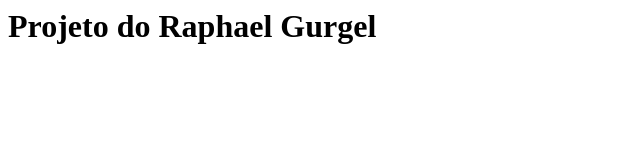
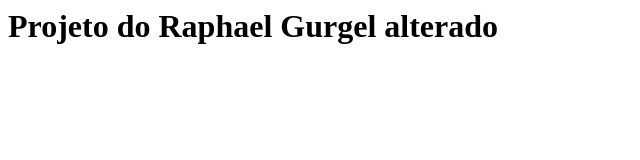
Before and after one commit to RaphaelGurgel/curso-git, a plain HTML site: page index.html in a window 1280 px wide. Shown: the whole page, without its empty margins (0-640 px from the left). Drawn offline with Linux system fonts and the light colour scheme.

Commit message:
h1 alterado

```diff
--- a/index.html
+++ b/index.html
@@ -2,6 +2,6 @@
 	<head>
 	</head>
 	<body>
-		<h1>Projeto do Raphael Gurgel</h1>
+		<h1>Projeto do Raphael Gurgel alterado</h1>
 	</body>
 </html>
```
